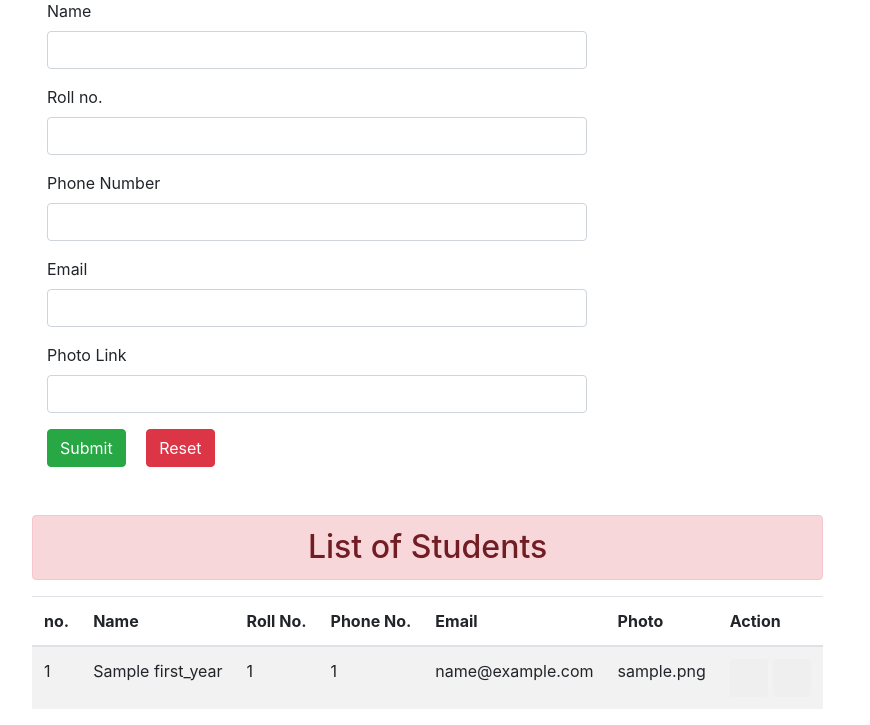
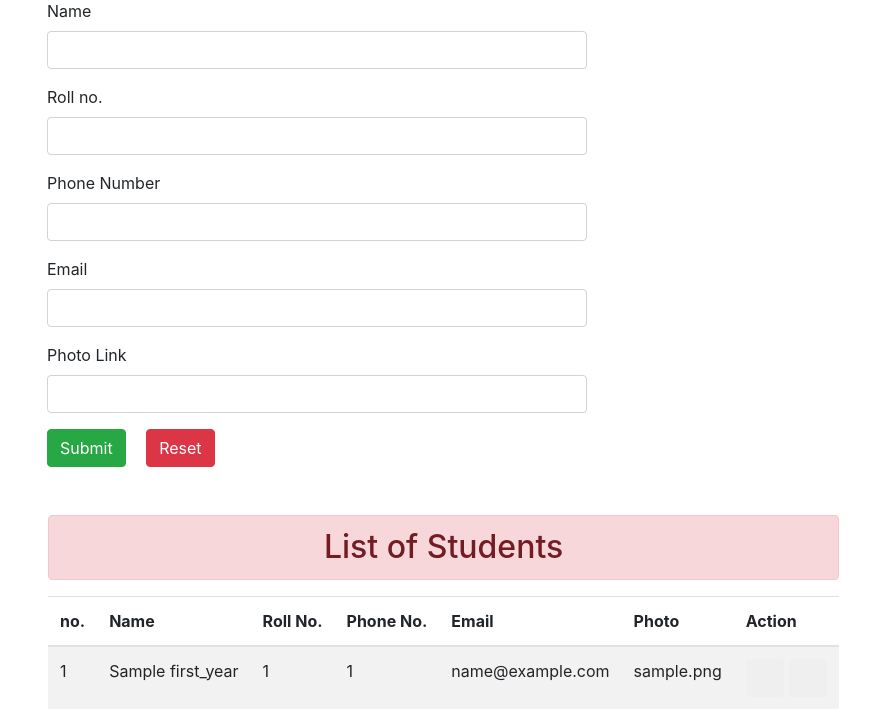
Before and after one commit to abhinavsaxena2308/CRUD-api-for-eledep, a Node server app: page /student/ in a window 1280 px wide. Shown: the part 129-854 px from the top of the page, without its empty margins (38-908 px from the left). Run offline with Node 20, Linux system fonts and the light colour scheme; tables that the repository leaves empty hold one stand-in row (values such as "Sample post"); some libraries are stand-ins or nearby versions; some web fonts are replaced.

Commit message:
env-commit

```diff
--- a/app.js
+++ b/app.js
@@ -21,6 +21,7 @@ app.use('/student/edit',express.static(join(process.cwd(), "public")))
 //Set Template Engine
 app.set("view engine" , "ejs")
 
+
 //Load Routes
 app.use("/student",web);
 
--- a/views/index.ejs
+++ b/views/index.ejs
@@ -41,7 +41,7 @@
                     <button type="reset" class="btn btn-danger ml-3">Reset</button>
                 </form>
             </div>
-            <div class="col-sm-18 mt-5 ">
+            <div class="col-sm-18 ml-3 mt-5 ">
                 <h2 class="alert alert-danger text-center">List of Students</h2>
                 <%# Show All Data %>
                     <table class="table table-striped table-hover">
```
Also changed, not shown: 1 other file.
